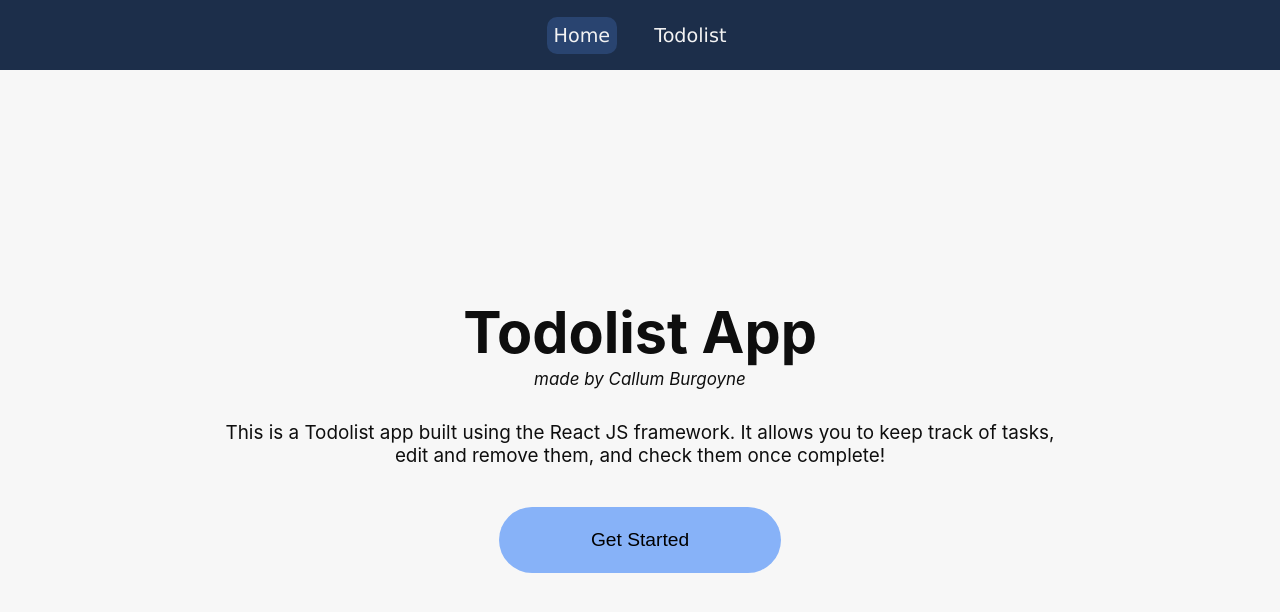
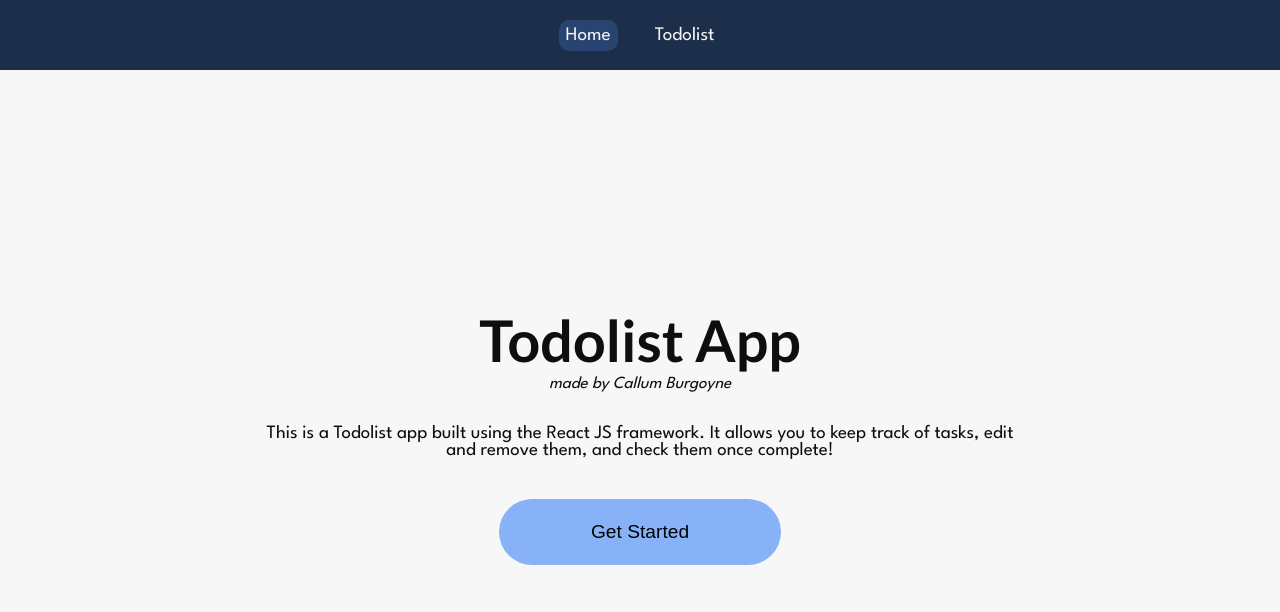
Before and after one commit to CallumB04/react-todolist, a React (Create React App) app: page / in a window 1280 px wide. Shown: the top 612 px of the page. Built offline with nearby package versions, Linux system fonts and the light colour scheme.

Commit message:
feat: add fonts

```diff
--- a/src/pages/Home/Home.css
+++ b/src/pages/Home/Home.css
@@ -14,16 +14,19 @@
 
 #home-header {
     font-size: calc(1.8vw + 2.15rem);
+    font-family: var(--header-font);
 }
 
 #made-by {
     font-size: calc(0.7vw + 0.5rem);
     font-style: italic;
     margin-top: 2px;
+    font-family: var(--text-font);
 }
 
 #description {
     font-size: calc(0.6vw + 0.7rem);
     width: 70ch;
     margin-top: calc(1.8vw + 0.6rem);
+    font-family: var(--text-font);
 }
--- a/src/pages/Home/components/HomePageBtn.css
+++ b/src/pages/Home/components/HomePageBtn.css
@@ -21,4 +21,5 @@
 
 #home-page-btn-text {
     font-size: calc(0.5vw + 0.8rem);
+    font-family: var(--button-font);
 }
--- a/src/styles/variables.css
+++ b/src/styles/variables.css
@@ -1,14 +1,22 @@
+/* Fonts used across all pages */
+@import url('https://fonts.googleapis.com/css2?family=League+Spartan:wght@100..900&display=swap');
+@import url('https://fonts.googleapis.com/css2?family=Lato:ital,wght@0,100;0,300;0,400;0,700;0,900;1,100;1,300;1,400;1,700;1,900&display=swap');
+
 :root {
     /* Navbar */
     --navbar-height: 70px;
     --navbar-color: #1c2e4a;
     --navbar-text-color: #f3f3f3;
     --navbar-highlight-color: #294470;
-    --navbar-font: Verdana, sans-serif;
+    --navbar-font: "League Spartan", Verdana, sans-serif;
 
     /* Pages */
     --text-color: #0e0e0e;
     --background-color: #f7f7f7;
+
+    --header-font: Lato;
+    --text-font: "League Spartan";
+    --button-font: Arial;
 
     /* Home Page */
     --home-btn-color: #87b2f8;
```
